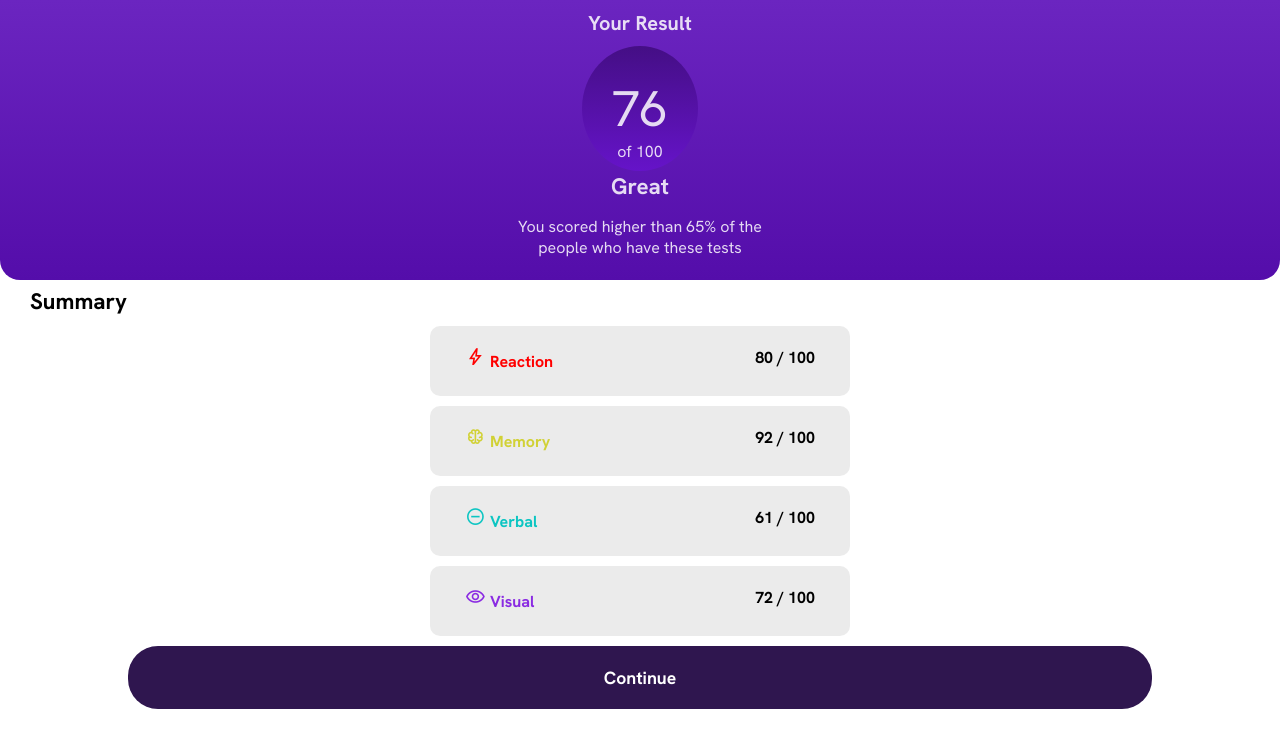
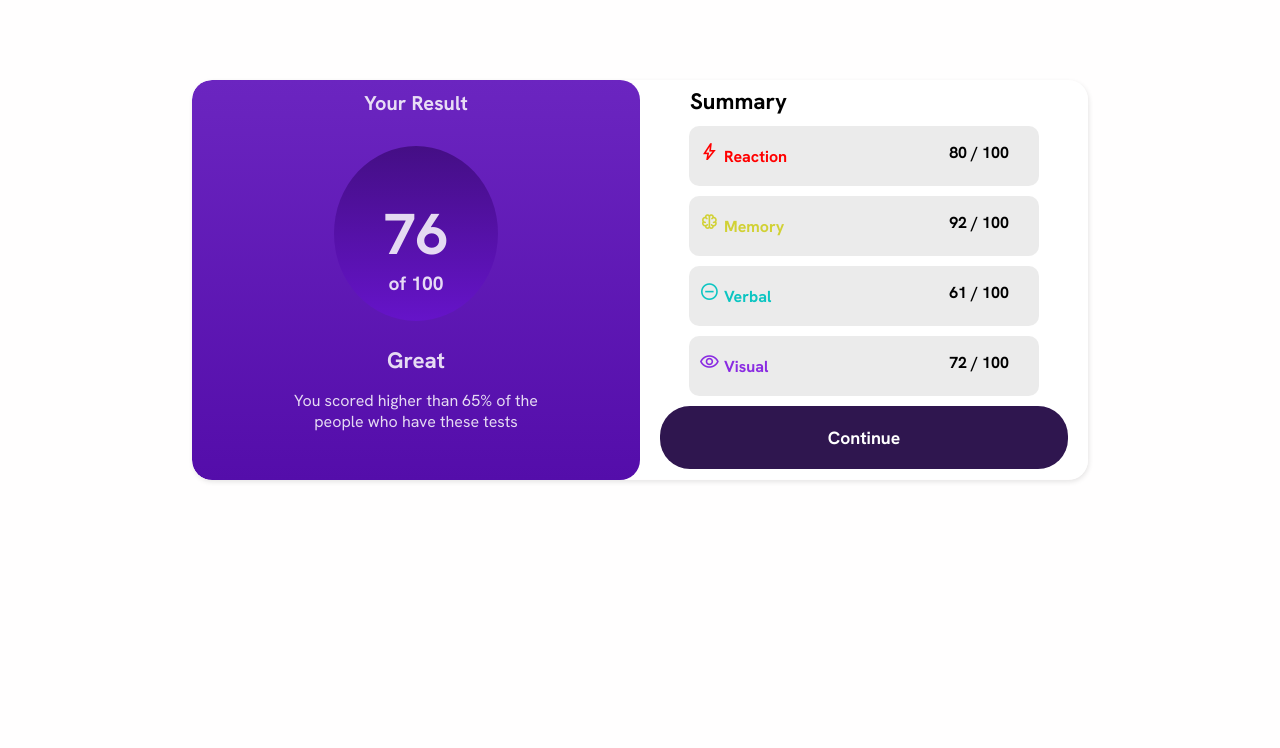
Before and after one commit to Michelijustin/frontendmentor, a plain HTML site: page index.html in a window 1280 px wide. Drawn offline with nearby package versions, Linux system fonts and the light colour scheme.

Commit message:
estudo de flexbox

```diff
--- a/estilos/media-query.css
+++ b/estilos/media-query.css
@@ -1,3 +1,45 @@
 @charset "UTF=8";
 
 /*para dispositivos de maior tamanho*/
+
+@media screen and (min-width:768px){
+
+    body{
+        background-color: rgb(255, 254, 254);
+    }
+    main{
+        width: 70vw;
+        margin: auto;
+        height: 400px;
+        box-shadow: 1px 2px 5px rgba(0, 0, 0, 0.103);
+        border-radius: 20px;
+    }
+    header{
+        width: 70vw;
+        margin-top: 80px;
+        border-radius: 20px;overflow: hidden;
+    }
+    div#principal{
+        width: 50%;
+        float: left;
+        border-radius: 20px;
+        height: 400px;
+    }
+    div#numero{
+        padding: 40px;
+        font-size: 1.2em;
+        font-weight: 700;
+    }
+    span.descnum{
+        padding: 50px;
+        font-size: 3em;
+    }
+    div#sumario{
+        width: 50%;
+        float: right;
+        background-color: rgb(255, 255, 255);
+    }
+    input[type=submit]{
+        width: 100%;
+    }
+}
--- a/estilos/moveis.css
+++ b/estilos/moveis.css
@@ -24,13 +24,13 @@
 *{
     margin: 0px;
     padding: 0px;
-
+    box-sizing: border-box;
 }
 
 
 div#principal{
 
-    background-image: linear-gradient(to top,#540daa,rgb(107, 37, 192));
+    background-image: linear-gradient(to top,#540daa,#6b25c0);
     height: 280px;
     border-radius: 0px 0px 20px 20px;
     font-family: 'bold';
@@ -38,6 +38,7 @@ div#principal{
     text-shadow: px 1px 3px rgba(0, 0, 0, 0.459);
     font-family: 'vari';
     text-align: center;
+    display: block;
 }
 
 div#principal > p{
@@ -53,7 +54,7 @@ div#numero{
     margin-top: 40px;
 }
 
-div#numero > span.descnum{
+span.descnum{
     font-size: 50px;
     border-radius: 50%;
     padding: 30px;
@@ -70,8 +71,9 @@ h1.p2{
 
 div#sumario{
     font-family: 'bold';
-    margin-left: 20px;
-    margin-right: 20px;
+    display: block;
+    padding-left: 20px;
+    padding-right: 20px;
 }
 
 article#bloco > p{
@@ -125,7 +127,9 @@ article#bloco{
     margin-top: 10px;
     background-color: rgba(0, 0, 0, 0.08);
     border-radius: 10px;
-    padding: 35px;
+    padding: 30px;
+    display: block;
+    padding-left: 10px;
 }
 
 span#sp{
@@ -137,7 +141,6 @@ span#sp{
 
 input[type=submit]{
     font-family: 'bold';
-    display: block;
     margin: auto;
     padding: 20px;
     width: 80%;
@@ -148,6 +151,7 @@ input[type=submit]{
     margin-top: 10px;
     margin-bottom: 10px;
     font-size: 1.1em;
+    display: block;
 }
 
 input[type=submit]:hover{
--- a/index.html
+++ b/index.html
@@ -11,14 +11,15 @@
 </head>
 <body>
     <main>
+        <header>
             <div id="principal">
                 <h1 class="p">Your Result</h1>
                 <div id="numero"><span class="descnum">76</span><span class="i"> of 100</span></div>
                 <h1 class="p2">Great</h1>
                 <p>You scored higher than 65% of the <br> people who have these tests</p>
             </div>
+            <div id="sumario">
                 <h1 class="sum">Summary</h1>
-        <div id="sumario">
                <article id="bloco">
                    <p id="esq" class="r"><span class="material-symbols-outlined" id="sp">bolt</span> Reaction</p><p id="dir">80 / 100</p>
                </article>
@@ -31,8 +32,9 @@
                <article id="bloco">
                 <p class="vis"><span class="material-symbols-outlined" id="sp">visibility</span> Visual</p><p class="e">72 / 100</p>
                </article>
+               <input id="botao" type="submit" value="Continue">
             </div>
-        <input type="submit" value="Continue">
+        </header>
     </main>
 </body>
 </html>
```
Lines whose indentation alone changed are shown as unchanged.
